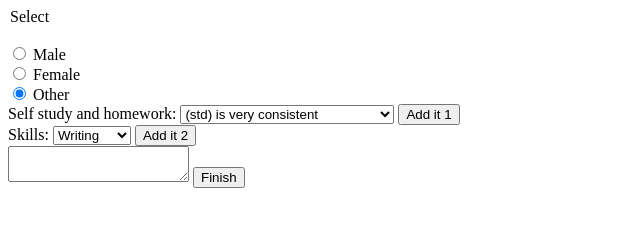
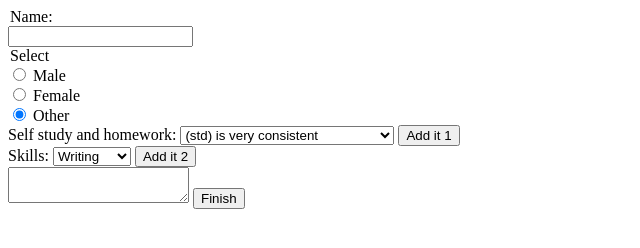
Before and after one commit to carquet/symmetrical-telegram, a plain HTML site: page index.html in a window 1280 px wide. Both pictures are taken after a click on the button "Finish". Shown: the whole page, without its empty margins (0-640 px from the left). Drawn offline with Linux system fonts and the light colour scheme.

Commit message:
add student name value

```diff
--- a/form.js
+++ b/form.js
@@ -16,6 +16,8 @@ const FINISH = document.querySelector("#finishBt");
 //area where the all form is with several buttons to add content
 const FORM = document.querySelector("FORM");
 
+
+//BUTTONS TO BE TRIGGERED
 //A. buttons that add comments onto the text field
 FORM.addEventListener("click", clickButtonAdd);
 //B. finetune the final textarea
@@ -26,11 +28,11 @@ FINISH.addEventListener("click", finishText);
 
 //1.click on any button to retrieve the comment linked to it
 function clickButtonAdd(event){
-
   if (event.target.nodeName == "BUTTON") {
       addComments(event.target.parentNode.id);
     }
 }
+
 //2.take what's inside the option drop down and add it in the comment box without erasing the previous comment.
 function addComments(e) {
   //dropdown selection
@@ -39,7 +41,7 @@ function addComments(e) {
   //here launch a function that count the charcates/words?
 }
 
-//replace pronouns
+//FINISHING TEXT WITH PRNOUNS REPLACEMENT
 let replacement;
 // step 1/2 replace pronoun: check student's gender and return a pronoun
 function checkGender(){
@@ -52,15 +54,20 @@ function checkGender(){
 
 //step 2/2 replace pronoun: insert pronoun
 function finishText(){
-  //confirm finishText triggers several times
-  console.log("hello");
-  //any of the three pronouns with space after
+  // Selecting the name of the student
+  let studentName = document.getElementById("stdName").value;
+
+  //pronouns to be replaced
   let regex = /she |he |they |std /ig;
+
+  //retrieve the preferred gender
   replacement = checkGender();
 
-    let replace = commentBox.innerHTML.replace(regex, replacement);
-  commentBox.innerHTML = replace;
-  console.log(typeof(commentBox.innerHTML));
+//check if the first word is the name retrived in studentName
+
+  let commentText = commentBox.innerHTML.replace(regex, replacement);
+  commentBox.innerHTML = commentText;
+
 
 }
 
--- a/index.html
+++ b/index.html
@@ -6,13 +6,17 @@
 
 <body>
 	<form>
+		<!-- enter name of student-->
+		<legend>Name: </legend>
+		<label><input id="stdName" type="textfield" name="name" required></label>
 
-	  <legend>Select</legend><br>
+
+		<!-- enter the gender to be used-->
+		<legend>Select</legend>
 	    <label><input class="gender" type="radio" name="gender" value="he"> Male</label><br>
 	    <label><input class="gender" type="radio" name="gender" value="she"> Female</label><br>
 	    <label><input class="gender" type="radio" name="gender" value="they" checked> Other</label><br>
 
-	  <!--<button id="genderBtn">choose</button>-->
 
 	  <section id="selfStudyHomework">
 	    <label>Self study and homework: </label>
```
